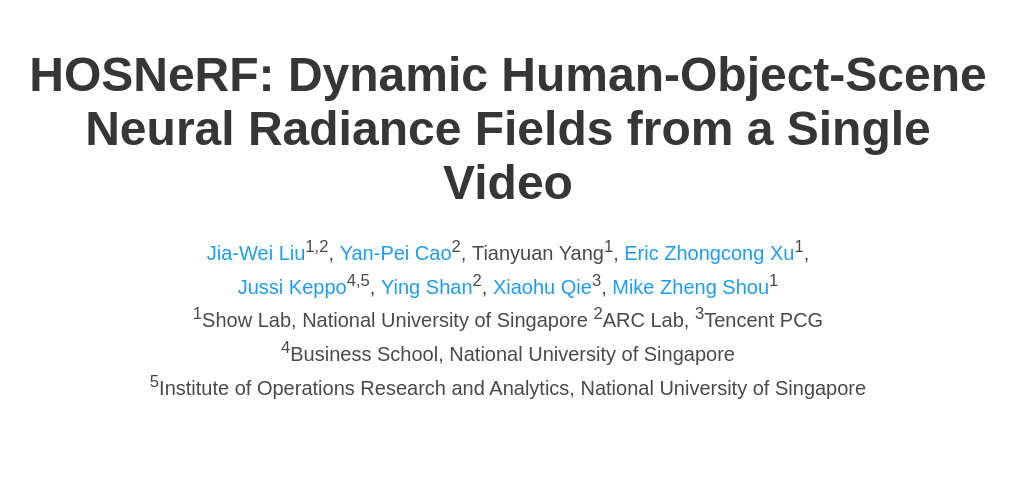
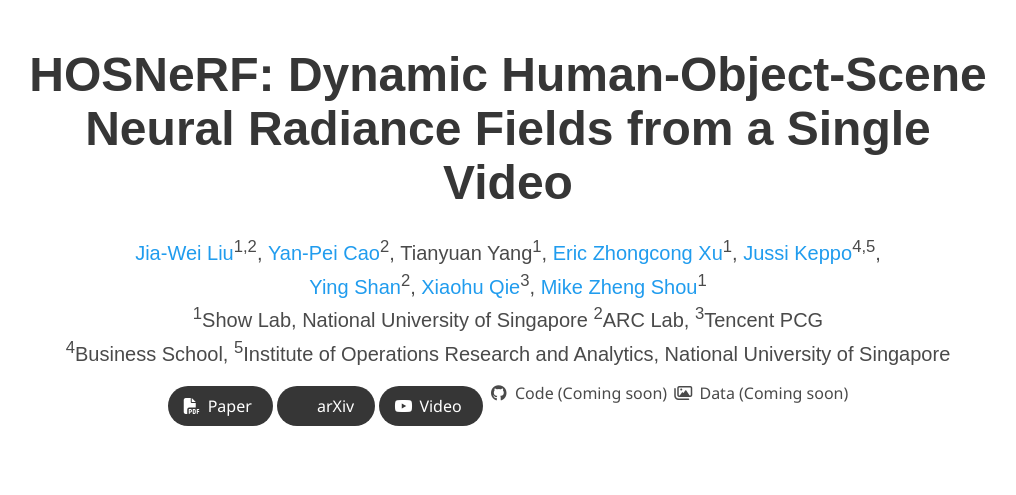
Before and after one commit to showlab/HOSNeRF, a plain HTML site: page index.html in a window 1280 px wide. Shown: the top 495 px of the page, without its empty margins (132-1148 px from the left). Drawn offline with nearby package versions, Linux system fonts and the light colour scheme; some icons are missing; a web font is replaced by a local one.

Commit message:
Update index.html

```diff
--- a/index.html
+++ b/index.html
@@ -100,10 +100,10 @@
             <span class="author-block">
               <a href="https://scholar.google.com/citations?user=-4iADzMAAAAJ&hl=en">Eric Zhongcong Xu</a><sup>1</sup>,
             </span>
-            <br>
             <span class="author-block">
               <a href="https://www.jussikeppo.com/">Jussi Keppo</a><sup>4,5</sup>,
             </span>
+            <br>
             <span class="author-block">
               <a href="https://scholar.google.com/citations?user=4oXBp9UAAAAJ&hl=en">Ying Shan</a><sup>2</sup>,
             </span>
@@ -120,15 +120,13 @@
             <span class="author-block"><sup>2</sup>ARC Lab,</span>
             <span class="author-block"><sup>3</sup>Tencent PCG </span>
             <br>
-            <span class="author-block"><sup>4</sup>Business School, National University of Singapore</span>
-            <br>
-            <span class="author-block"><sup>5</sup>Institute of Operations Research and Analytics, National University of Singapore</span>
+            <span class="author-block"><sup>4</sup>Business School, <sup>5</sup>Institute of Operations Research and Analytics, National University of Singapore</span>
           </div>
 
-          <!-- <div class="column has-text-centered">
-            <div class="publication-links"> -->
+          <div class="column has-text-centered">
+            <div class="publication-links">
               <!-- PDF Link. -->
-              <!-- <span class="link-block">
+              <span class="link-block">
                 <a href="https://arxiv.org/pdf/2205.15723.pdf"
                    class="external-link button is-normal is-rounded is-dark">
                   <span class="icon">
@@ -145,39 +143,39 @@
                   </span>
                   <span>arXiv</span>
                 </a>
-              </span> -->
+              </span>
               <!-- Video Link. -->
-              <!-- <span class="link-block">
-                <a href="https://www.youtube.com/watch?v=wS5k5nNkPi4"
+              <span class="link-block">
+                <a href="https://www.youtube.com/watch?v=wS5k5nNkPi4&t=1s"
                    class="external-link button is-normal is-rounded is-dark">
                   <span class="icon">
                       <i class="fab fa-youtube"></i>
                   </span>
                   <span>Video</span>
                 </a>
-              </span> -->
+              </span>
               <!-- Code Link. -->
-              <!-- <span class="link-block">
-                <a href="https://github.com/showlab/HOSNeRF"
-                   class="external-link button is-normal is-rounded is-dark">
+              <span class="link-block">
+                <!-- <a href="https://github.com/showlab/DeVRF"
+                   class="external-link button is-normal is-rounded is-dark"> -->
                   <span class="icon">
                       <i class="fab fa-github"></i>
                   </span>
-                  <span>Code</span>
+                  <span>Code (Coming soon)</span>
                   </a>
-              </span> -->
+              </span>
               <!-- Dataset Link. -->
-              <!-- <span class="link-block">
-                <a href="https://github.com/showlab/HOSNeRF"
-                   class="external-link button is-normal is-rounded is-dark">
+              <span class="link-block">
+                <!-- <a href="https://github.com/showlab/DeVRF"
+                   class="external-link button is-normal is-rounded is-dark"> -->
                   <span class="icon">
                       <i class="far fa-images"></i>
                   </span>
-                  <span>Data</span>
-                  </a> -->
-            <!-- </div>
+                  <span>Data (Coming soon)</span>
+                  </a>
+            </div>
 
-          </div> -->
+          </div>
         </div>
       </div>
     </div>
```
